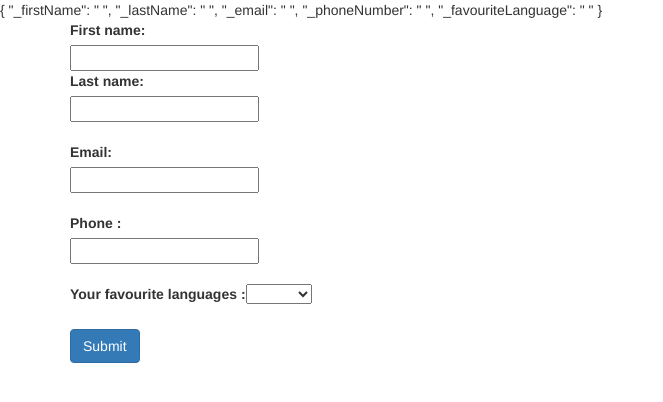
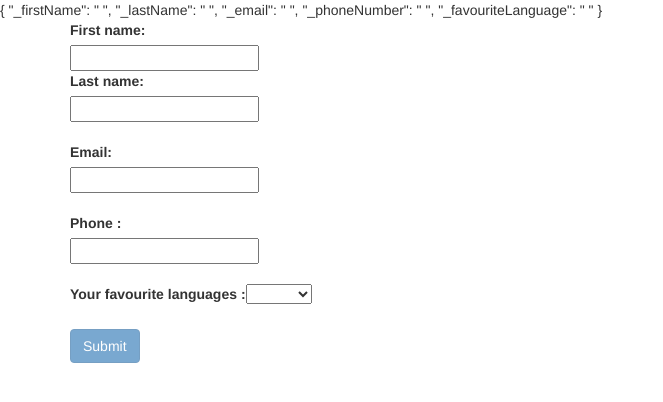
Before and after one commit to LeaDalibard/angular-form, an Angular app in the folder angular-basic-form/: page / in a window 1280 px wide. Shown: the top 402 px of the page, without its empty margins (0-663 px from the left). Built offline with nearby package versions, Linux system fonts and the light colour scheme.

Commit message:
Step 13 completed button-> [disabled]=friend.form.invalid

```diff
--- a/angular-basic-form/src/app/app.component.html
+++ b/angular-basic-form/src/app/app.component.html
@@ -1,6 +1,9 @@
 {{ friendModel | json }}
+
 <div class="container">
-  <form action="" #friendForm="ngForm">
+
+  <form action="" novalidate #friendForm="ngForm">
+
     <fieldset>
 
       <label for="fname">First name:</label><br>
@@ -51,7 +54,7 @@
 
       <label for="phone">Phone :</label><br>
       <input type="tel" id="phone" name="phone" [(ngModel)]="friendModel.phoneNumber" #phone="ngModel"
-             pattern="phonePattern" required ><br><br>
+             pattern="^(?:0|\(?\+32\)?\s?|0032\s?)[1-79](?:[\.\-\s]?\d\d){4}$" required><br><br>
 
       <div *ngIf="phone.invalid && (phone.dirty ||phone.touched)"
            class="alert alert-danger">
@@ -69,7 +72,7 @@
               [class.alert-danger]="language.invalid && language.touched">>
         <option *ngFor="let language of languages" value="{{ language.name }}">{{ language.name }}</option>
       </select><br><br>
-      <input type="submit" class="btn btn-primary" value="Submit">
+      <input type="submit" [disabled]="friendForm.form.invalid" class="btn btn-primary" value="Submit">
     </fieldset>
   </form>
 </div>
--- a/angular-basic-form/src/app/app.component.ts
+++ b/angular-basic-form/src/app/app.component.ts
@@ -10,7 +10,6 @@ export class AppComponent {
   title = 'project-name';
   languages = [{name: 'Html'}, {name: 'CSS'}, {name: 'JS'}, {name: 'C#'}, {name: 'Python'}];
 
-  phonePattern="^(?:0|\(?\+33\)?\s?|0033\s?)[1-79](?:[\.\-\s]?\d\d){4}$"+"^(?:0|\(?\+32\)?\s?|0032\s?)[1-79](?:[\.\-\s]?\d\d){4}$";
 
 
   friendModel = new Friend(" ", " ", " ", " ", " ");
```
